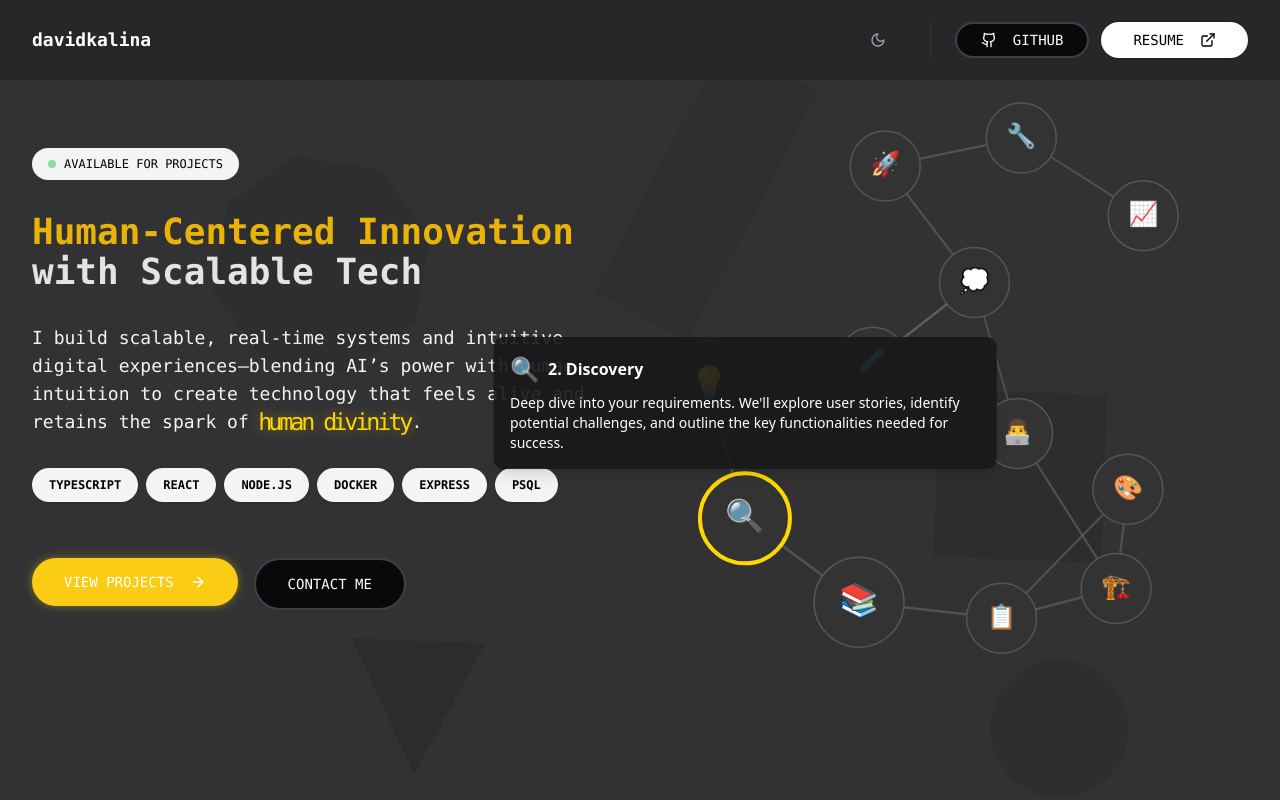
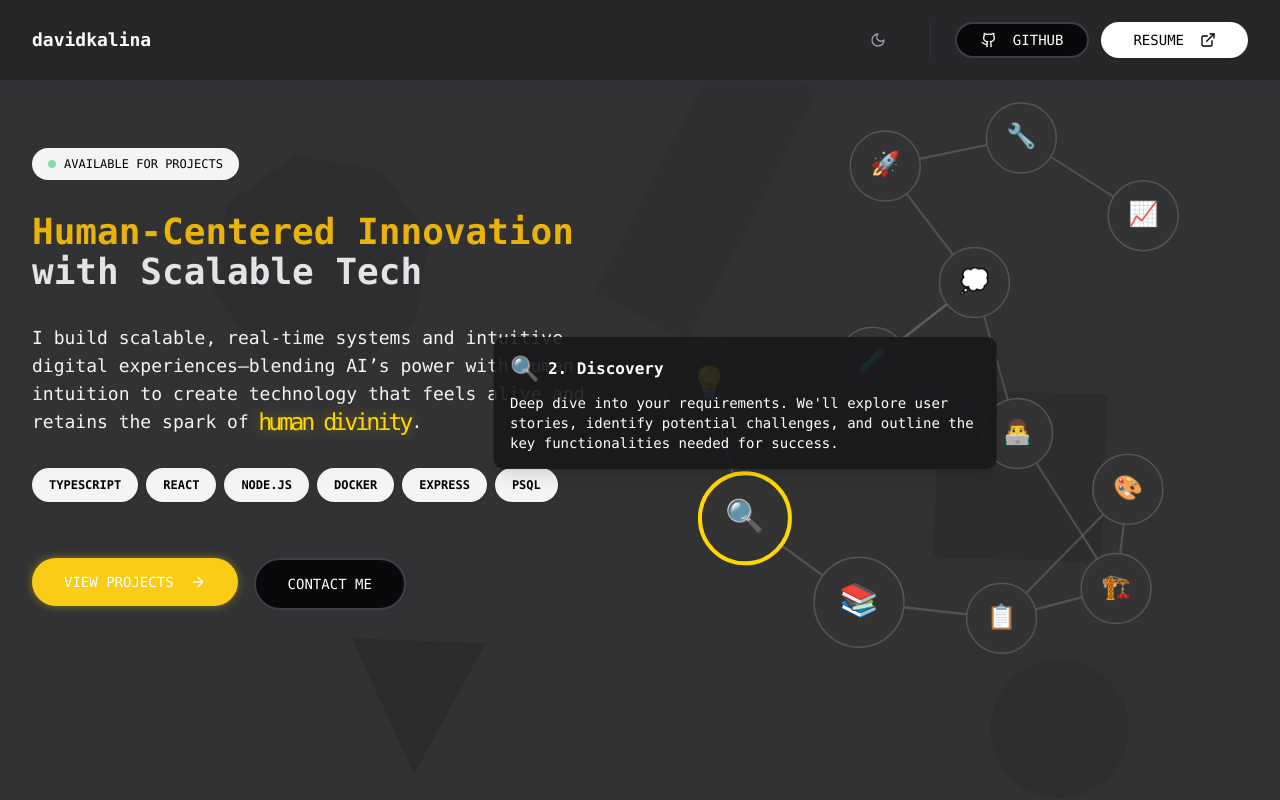
Before and after one commit to DavidKalina/davidkalina, a Next.js app: page / in a window 1280 px wide. Shown: the top 800 px of the page. Built offline with nearby package versions, Linux system fonts and the light colour scheme; no server answers.

Commit message:
deletion: remove unused code

```diff
--- a/components/Hero.tsx
+++ b/components/Hero.tsx
@@ -153,10 +153,10 @@ const ModernHero = () => {
                   }}
                 >
                   <div className="flex items-center gap-2">
-                    <span className="text-2xl">{popupData.node.emoji}</span>
-                    <span className="font-bold">{popupData.node.label}</span>
+                    <span className="text-2xl font-mono">{popupData.node.emoji}</span>
+                    <span className="font-bold font-mono">{popupData.node.label}</span>
                   </div>
-                  <p className="mt-2 text-sm">{popupData.node.description}</p>
+                  <p className="mt-2 text-sm font-mono">{popupData.node.description}</p>
                 </motion.div>
               )}
             </AnimatePresence>
--- a/components/ModernPopup.tsx
+++ /dev/null
@@ -1,49 +0,0 @@
-import { Card, CardContent } from "@/components/ui/card";
-
-interface PopupProps {
-  x: number;
-  y: number;
-  node: {
-    emoji: string;
-    label: string;
-    description?: string;
-  };
-}
-
-const ModernPopup = ({ x, y, node }: PopupProps) => {
-  return (
-    <div
-      className="absolute pointer-events-none z-50"
-      style={{
-        left: x,
-        top: y,
-        transform: "translate(-50%, -100%)",
-      }}
-    >
-      <Card className="bg-zinc-900/95 dark:bg-zinc-800/95 border-zinc-800 dark:border-zinc-700 shadow-lg backdrop-blur-sm">
-        <CardContent className="p-4">
-          <div className="space-y-2">
-            <div className="flex items-center gap-3">
-              <span className="text-2xl">{node.emoji}</span>
-              <span className="font-mono font-bold text-sm text-white dark:text-zinc-100">
-                {node.label}
-              </span>
-            </div>
-            {node.description && (
-              <p className="font-mono text-xs text-zinc-300 dark:text-zinc-400 max-w-[200px]">
-                {node.description}
-              </p>
-            )}
-          </div>
-
-          {/* Visual indicator */}
-          <div className="absolute left-1/2 bottom-0 transform -translate-x-1/2 translate-y-1/2">
-            <div className="w-2 h-2 bg-zinc-900 dark:bg-zinc-800 rotate-45 transform origin-center" />
-          </div>
-        </CardContent>
-      </Card>
-    </div>
-  );
-};
-
-export default ModernPopup;
```
